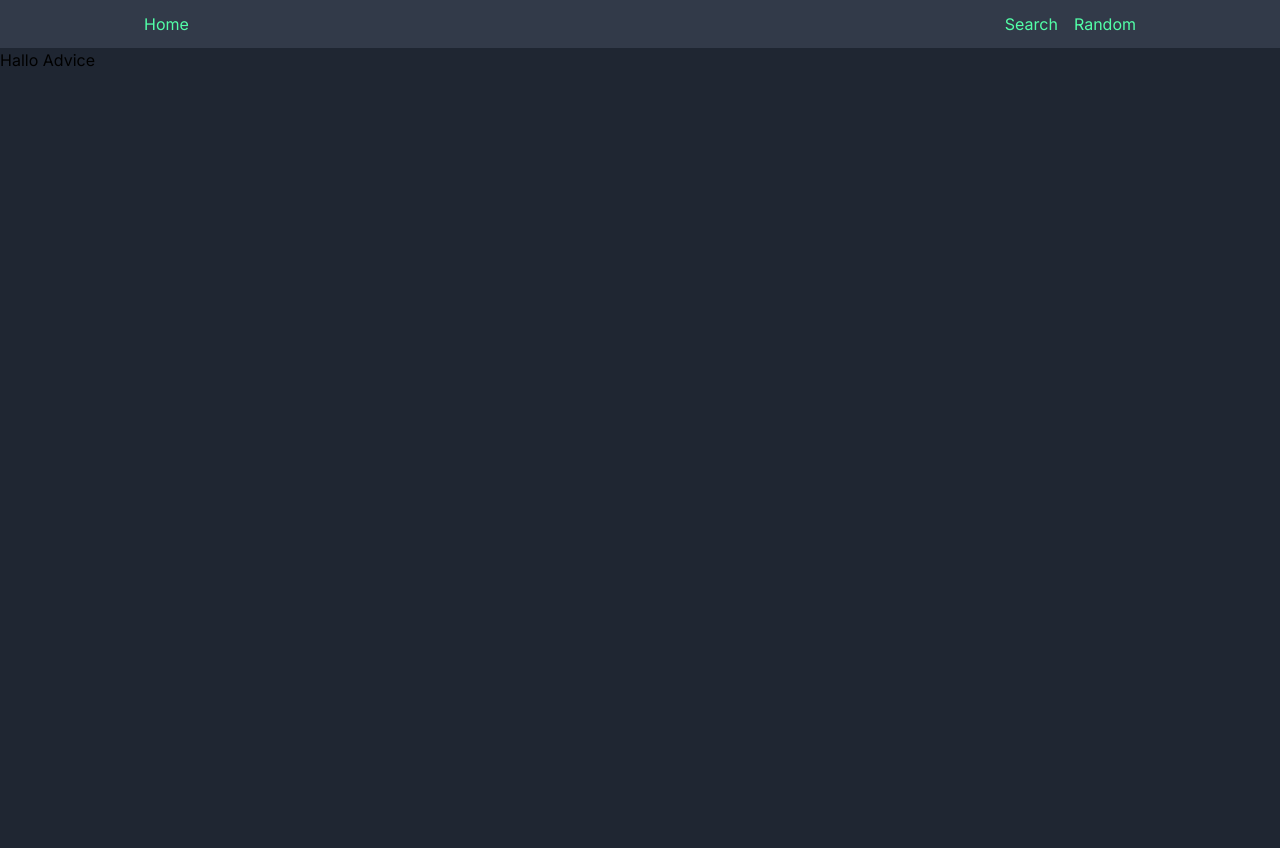
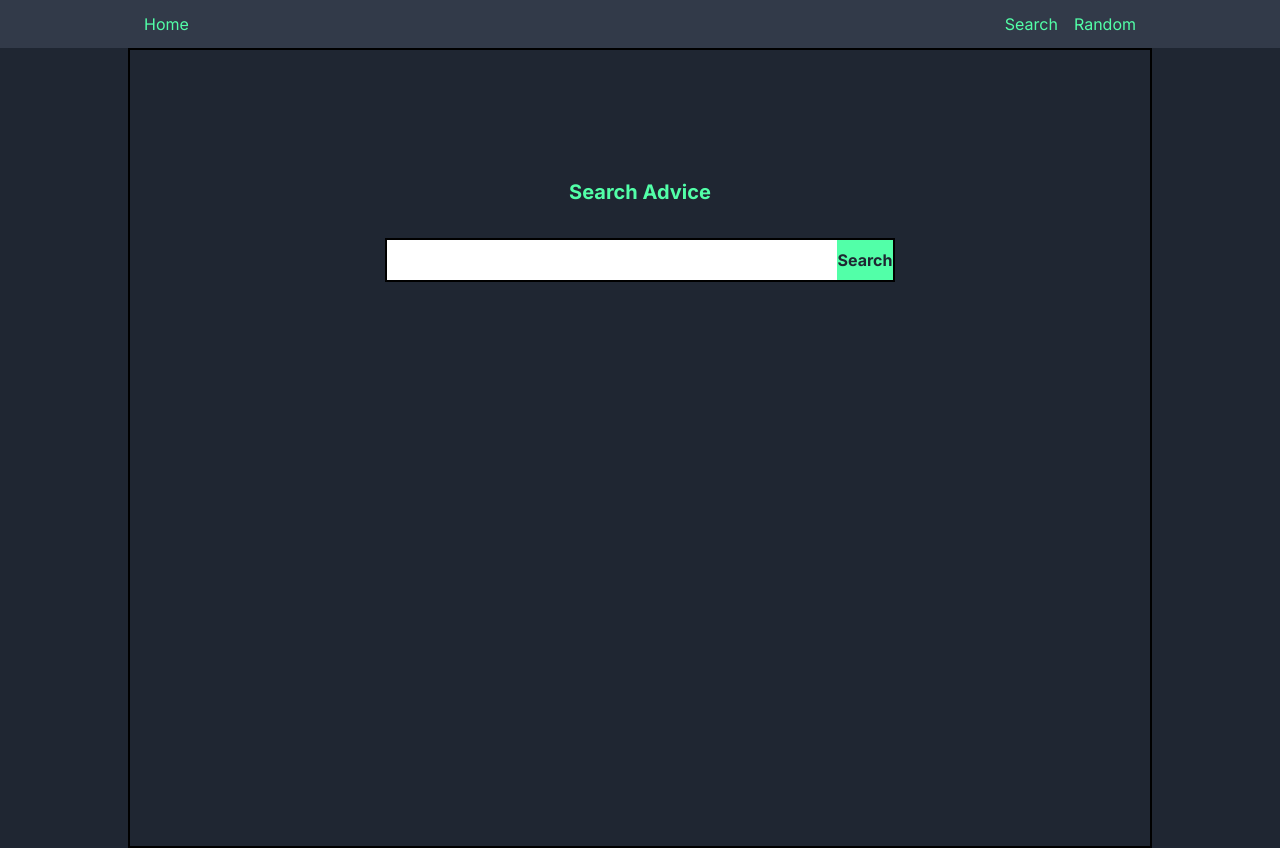
Before and after one commit to Nella1a/nextjs-advice-generator, a Next.js app: page /advice/search in a window 1280 px wide. Built offline with nearby package versions, Linux system fonts and the light colour scheme.

Commit message:
Add client component SearchAdvice

```diff
--- /dev/null
+++ b/src/app/advice/search/components/SearchBox/index.tsx
@@ -0,0 +1,17 @@
+type Props = {
+  searchTerm: string;
+  onChangeHandler: (event: React.ChangeEvent<HTMLInputElement>) => void;
+};
+
+const SearchBox = (props: Props) => {
+  return (
+    <input
+      id="searchAdvice"
+      type="search"
+      value={props.searchTerm}
+      onChange={props.onChangeHandler}
+      className={'w-full h-10 text-black pl-2'}
+    />
+  );
+};
+export default SearchBox;
--- /dev/null
+++ b/src/app/advice/search/components/SearchResult/index.tsx
@@ -0,0 +1,23 @@
+// type Props = {
+//   result: SearchAdviceType;
+// };
+
+const SearchResults = ({ result }: any) => {
+  return (
+    <article className="border-2 flex flex-col justify-center items-center text-white mt-8 mx-4 gap-6 w-11/12 md:w-6/12">
+      {result.slips.map((advice: any) => {
+        return (
+          <div
+            key={`${advice.id}`}
+            className="flex flex-col items-center gap-2 text-white-500  bg-dark-grayish-blue rounded-xl font-manrope p-4 drop-shadow-xl w-full min-h-28"
+          >
+            <span className={'text-neon-green font-bold'}>#{advice.id} </span>
+            {advice.advice}
+          </div>
+        );
+      })}
+    </article>
+  );
+};
+
+export default SearchResults;
--- a/src/app/advice/search/page.tsx
+++ b/src/app/advice/search/page.tsx
@@ -1,4 +1,79 @@
+'use client';
+
+import Button from '@/app/components/Button';
+import { useEffect, useState } from 'react';
+import useSWR from 'swr';
+import SearchBox from './components/SearchBox';
+import SearchResults from './components/SearchResult';
+
+export interface ErrorMessage {
+  message: { type: string; text: string };
+}
+
+export interface SearchAdviceResponse {
+  total_results: number;
+  query: string;
+  slips: { id: number; advice: string }[];
+}
+
+// todo: to many states, find better solution
+
 const SearchAdvice = () => {
-  return <>Hallo Advice</>;
+  const [searchTerm, setSearchTerm] = useState('');
+  const [search, setSearch] = useState(false);
+  const [advice, setAdvice] = useState<SearchAdviceResponse | ErrorMessage>();
+
+  const fetcher = (args: string) =>
+    fetch(args).then((res) => {
+      return res.json();
+    });
+
+  const { data } = useSWR<SearchAdviceResponse | ErrorMessage>(
+    searchTerm && search
+      ? `https://api.adviceslip.com/advice/search/${searchTerm}`
+      : null,
+    fetcher,
+  );
+  useEffect(() => {
+    if (data) {
+      setAdvice(data);
+      setSearch(false);
+    }
+  }, [data]);
+
+  const onClickHandler = () => {
+    if (searchTerm) {
+      console.log('onlick');
+      setSearch(true);
+    }
+  };
+  console.log('data: ', data);
+  console.log('advice', advice);
+  const onChangeHandler = (event: {
+    target: { value: React.SetStateAction<string> };
+  }) => {
+    setSearchTerm(event.target.value);
+  };
+
+  return (
+    <section className="border-2 max-w-screen-lg m-auto h-screen flex flex-col items-center justify-start gap-8">
+      <h1 className="text-xl font-bold text-neon-green mt-32">Search Advice</h1>
+      <div className="border-2 flex justify-center items-center w-11/12 md:w-6/12">
+        <SearchBox searchTerm={searchTerm} onChangeHandler={onChangeHandler} />
+        <button onClick={onClickHandler}>
+          <Button text={'Search'} addCss="w-14 h-10" />
+        </button>
+      </div>
+
+      {advice && 'message' in advice ? (
+        <h2 className="font-semibold w-full text-center mt-10 text-xl text-light-cyan">
+          {advice.message.text}
+        </h2>
+      ) : (
+        advice && advice.slips?.length > 0 && <SearchResults result={advice} />
+      )}
+    </section>
+  );
 };
+
 export default SearchAdvice;
```
